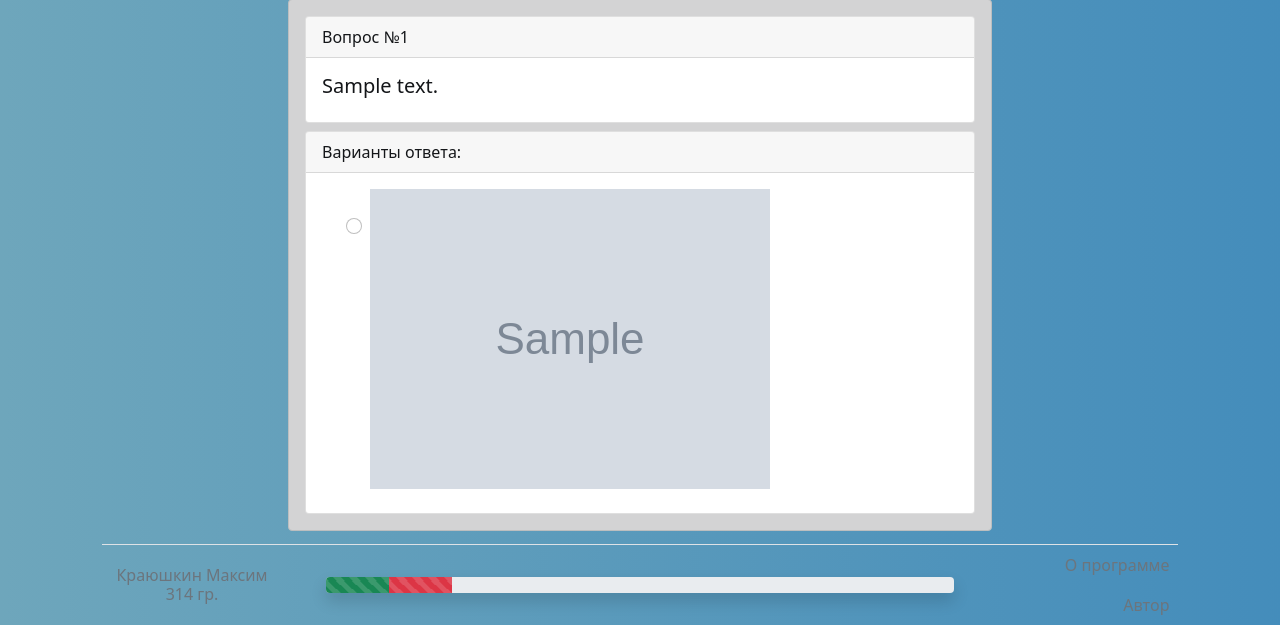
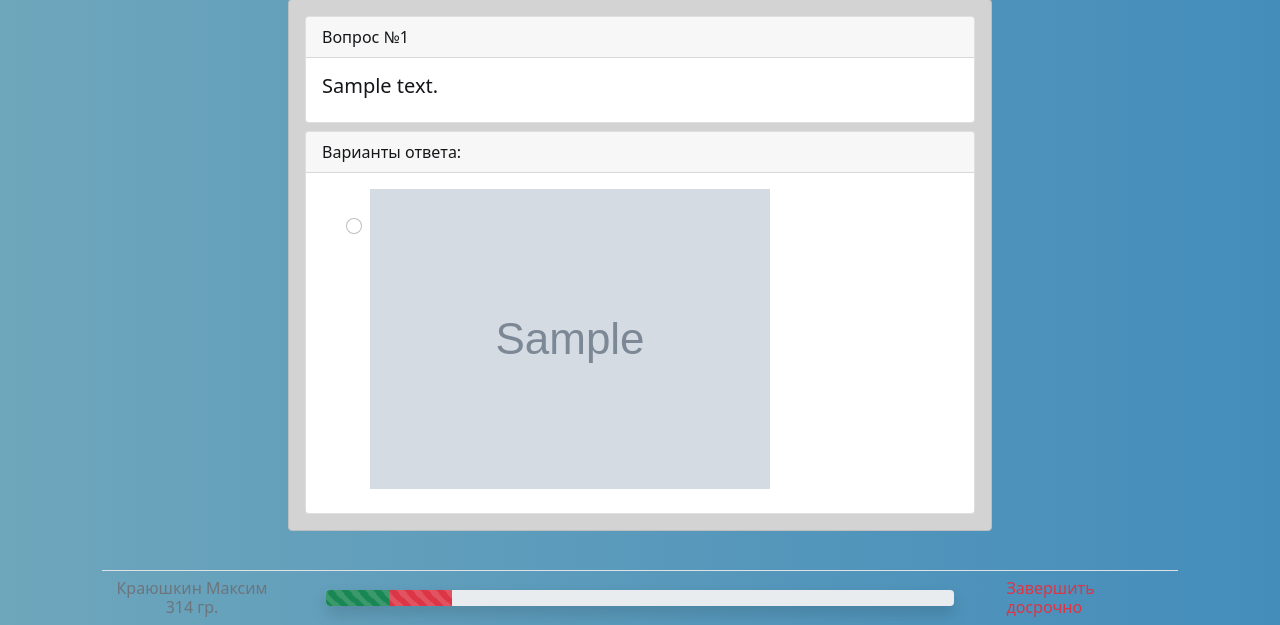
Before and after one commit to KrayMakso68/quiztes, a Django app: template templates/main/current_question_type2.html in a window 1280 px wide. Shown: the part 175-800 px from the top of the page. Run offline with Django 4.2, Linux system fonts and the light colour scheme; data comes from the database, SQL or seed files in the repository; both versions use the stored data as it was after the commit; the template is opened without the code that fills it: values that come from a table or form of the project are taken from there, most other values are stand-ins (such as "Sample title", 1, 10 or a date in 2020); grey boxes marked "Sample" are stand-in pictures; parts of the project's set-up code (start-up, migrations or seed data) failed here and were passed over; some libraries are stand-ins or nearby versions.

Commit message:
add completion link in questions

```diff
--- a/templates/main/Results.html
+++ b/templates/main/Results.html
@@ -27,7 +27,7 @@
                                         <div class="card-body">
                                             <h5 class="card-title mb-4">{{ surname_name }} {{ group_number }} гр.</h5>
                                             <h1 class="card-text mb-4">{{ result }}%</h1>
-                                            <a href="{% url 'home' %}" class="btn btn-primary">Завершить тест</a>
+                                            <a href="{% url 'home' %}" class="btn btn-lg btn-outline-primary">Завершить тест</a>
                                         </div>
                                     </div>
                                 </div>
--- a/templates/main/current_question_type1.html
+++ b/templates/main/current_question_type1.html
@@ -73,7 +73,7 @@
                             <div class="row justify-content-end">
                                 <div class="col-auto">
                                     <a href="{% url 'view-results' %}"
-                                       class="btn btn-warning btn-lg" role="button">Закончить тест</a>
+                                       class="btn btn-warning btn-lg" role="button">Завершить тест</a>
                                 </div>
                             </div>
                         </div>
@@ -99,8 +99,7 @@
         </div>
 
         <ul class="nav col-2 justify-content-end">
-            <li class="nav-item"><a href="{% url 'view-about' %}" class="nav-link px-2 text-muted">О программе</a></li>
-            <li class="nav-item"><a href="{% url 'view-author' %}" class="nav-link px-2 text-muted">Автор</a></li>
+            <li class="nav-item"><a href="{% url 'view-results' %}" class="nav-link px-2"><p class="h6 text-danger mb-0">Завершить досрочно</p></a></li>
         </ul>
     </footer>
 {% endblock %}
--- a/templates/main/current_question_type2.html
+++ b/templates/main/current_question_type2.html
@@ -74,7 +74,7 @@
                             <div class="row justify-content-end">
                                 <div class="col-auto">
                                     <a href="{% url 'view-results' %}"
-                                       class="btn btn-warning btn-lg" role="button">Закончить тест</a>
+                                       class="btn btn-warning btn-lg" role="button">Завершить тест</a>
                                 </div>
                             </div>
                         </div>
@@ -100,8 +100,7 @@
         </div>
 
         <ul class="nav col-2 justify-content-end">
-            <li class="nav-item"><a href="{% url 'view-about' %}" class="nav-link px-2 text-muted">О программе</a></li>
-            <li class="nav-item"><a href="{% url 'view-author' %}" class="nav-link px-2 text-muted">Автор</a></li>
+            <li class="nav-item"><a href="{% url 'view-results' %}" class="nav-link px-2"><p class="h6 text-danger mb-0">Завершить досрочно</p></a></li>
         </ul>
     </footer>
 {% endblock %}
--- a/templates/main/current_question_type3.html
+++ b/templates/main/current_question_type3.html
@@ -74,7 +74,7 @@
                             <div class="row justify-content-end">
                                 <div class="col-auto">
                                     <a href="{% url 'view-results' %}"
-                                       class="btn btn-warning btn-lg" role="button">Закончить тест</a>
+                                       class="btn btn-warning btn-lg" role="button">Завершить тест</a>
                                 </div>
                             </div>
                         </div>
@@ -100,8 +100,7 @@
         </div>
 
         <ul class="nav col-2 justify-content-end">
-            <li class="nav-item"><a href="{% url 'view-about' %}" class="nav-link px-2 text-muted">О программе</a></li>
-            <li class="nav-item"><a href="{% url 'view-author' %}" class="nav-link px-2 text-muted">Автор</a></li>
+            <li class="nav-item"><a href="{% url 'view-results' %}" class="nav-link px-2"><p class="h6 text-danger mb-0">Завершить досрочно</p></a></li>
         </ul>
     </footer>
 {% endblock %}
--- a/templates/main/index.html
+++ b/templates/main/index.html
@@ -119,7 +119,7 @@
 
         <ul class="nav col-2 justify-content-end">
             <li class="nav-item"><a href="{% url 'view-about' %}" class="nav-link px-2 text-muted">О программе</a></li>
-            <li class="nav-item"><a href="#" class="nav-link px-2 text-muted">Автор</a></li>
+            <li class="nav-item"><a href="{% url 'view-author' %}" class="nav-link px-2 text-muted">Автор</a></li>
         </ul>
     </footer>
 {% endblock %}
```
Also changed, not shown: main/views.py (+4 -6 lines), db.sqlite3.
